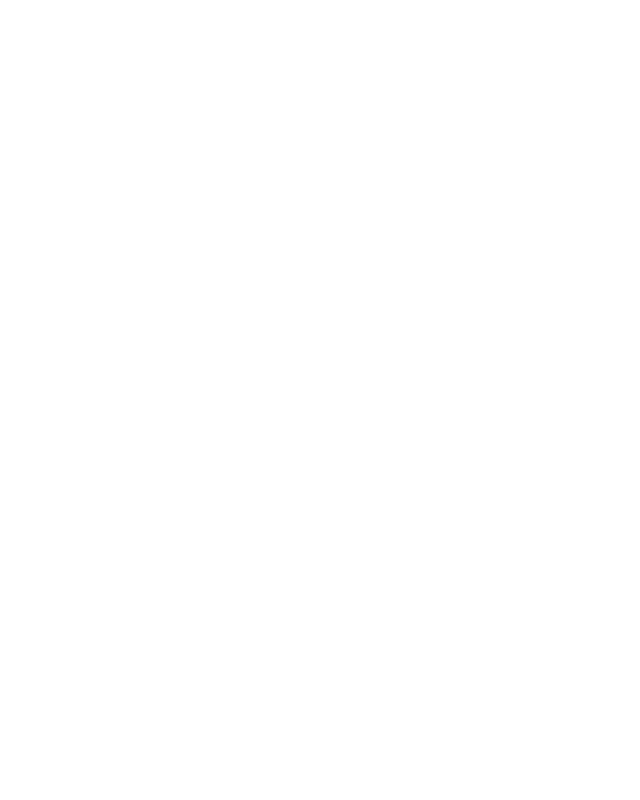
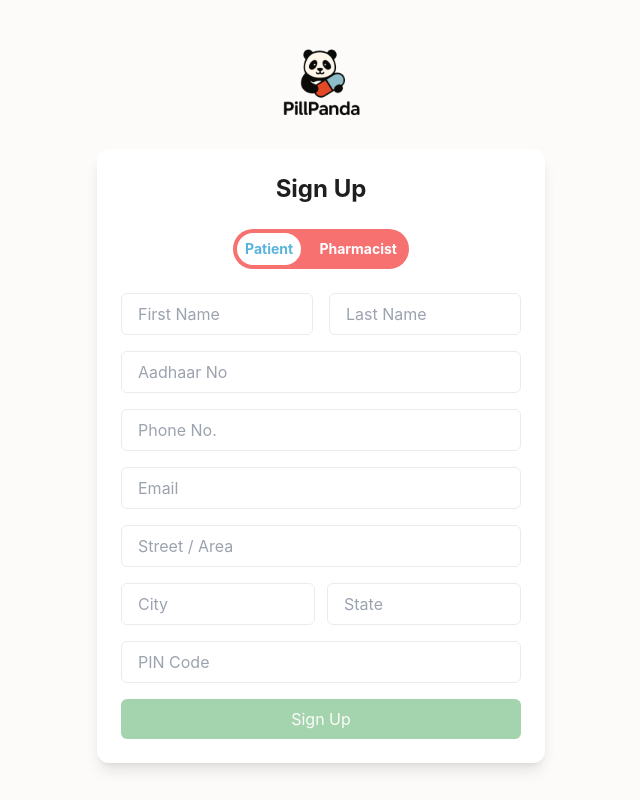
Before and after one commit to AdhiV19/PillPanda, a React (Vite) app: page /signup in a window 1280 px wide. Before the commit this address had no page. Shown: the whole page, without its empty margins (319-959 px from the left). Built offline with nearby package versions, Linux system fonts and the light colour scheme.

Commit message:
signup introduced

```diff
--- a/src/App.jsx
+++ b/src/App.jsx
@@ -1,13 +1,15 @@
 
 import {BrowserRouter, Routes, Route} from "react-router-dom"
 import Home from './components/Home'
+import Signup from "./components/Signup"
 
 function App() {
   return (
     <>
       <BrowserRouter>
       <Routes>
-        <Route path="/landing" element={<Home/>}/>
+        <Route path="/" element={<Home />} />
+        <Route path="/signup" element={<Signup />} />
       </Routes>
       </BrowserRouter>
     </>
--- a/src/components/Nav.jsx
+++ b/src/components/Nav.jsx
@@ -1,8 +1,10 @@
 import React from "react";
 import { useEffect, useState } from "react";
+import { useNavigate } from "react-router-dom";
 
 function Nav() {
   const [darkMode, setDarkMode] = useState(false);
+  const navigate = useNavigate();
 
   useEffect(() => {
     document.documentElement.classList.toggle("dark", darkMode);
@@ -11,7 +13,9 @@
   return (
     <header className="sticky top-0 z-40 ">
       <nav className="   bg-pandaWhite dark:bg-pandaBlack  px-6 py-4 flex items-center justify-between text-pandaBlack dark:text-pandaWhite shadow dark:shadow-grey">
-        <div className="text-4xl font-bold ms-10  "><a href="#">PillPanda</a></div>
+        <div className="text-4xl font-bold ms-10  ">
+          <a href="#">PillPanda</a>
+        </div>
 
         <div className="flex items-center space-x-6 mx-8">
           <a href="#" className="hover:text-pandaRed">
@@ -23,9 +27,10 @@
           <button className="px-4 py-1.5 border-pandaGreen border-2  rounded-md hover:bg-green-200 text-sm">
             Log In
           </button>
-          <button className="px-4 py-2 bg-pandaGreen text-pandaWhite rounded-md hover:opacity-70 text-sm dark:bg-pandaGreen dark:text-pandaBlack">
+          <button onClick={() => navigate("/signup")} className="px-4 py-2 bg-pandaGreen text-pandaWhite rounded-md hover:opacity-70 text-sm dark:bg-pandaGreen dark:text-pandaBlack">
             Sign Up
           </button>
+
 
           <label className="relative inline-flex items-center cursor-pointer">
             <input
@@ -36,8 +41,10 @@
             />
             <div className="w-11 h-6 bg-gray-300 peer-focus:outline-none rounded-full peer dark:bg-pandaWhite peer-checked:bg-blue-600 transition-colors"></div>
             <div className="absolute self-center left-1 top-1 w-4 h-4 bg-pandaRed rounded-full transition-transform peer-checked:translate-x-5  peer-checked:bg-pandaBlue  duration-150 ease-out"></div>
-            <img src={darkMode ? "/moon.png" : "/sun.png"} className={darkMode ? " left-3 h-5 w-5" : "ms-1 h-4 w-4"}/>
-
+            <img
+              src={darkMode ? "/moon.png" : "/sun.png"}
+              className={darkMode ? " left-3 h-5 w-5" : "ms-1 h-4 w-4"}
+            />
           </label>
         </div>
       </nav>
--- /dev/null
+++ b/src/components/Signup.jsx
@@ -0,0 +1,90 @@
+import React, { useState } from "react";
+
+function SignUp() {
+  const [isPharmacist, setIsPharmacist] = useState(false);
+  const [loading, setLoading] = useState(false);
+
+  const handleSubmit = (e) => {
+    e.preventDefault();
+    setLoading(true);
+    setTimeout(() => {
+      alert("Form submitted successfully!");
+      setLoading(false);
+    }, 1500);
+  };
+
+  return (
+    <div className="min-h-screen flex flex-col items-center justify-center bg-pandaWhite dark:bg-pandaBlack text-pandaBlack dark:text-pandaWhite px-4 py-8">
+      <img src="/logo_pillpanda_transp.png" alt="PillPanda Logo" className="h-24 mb-4" />
+
+      <div className="w-full max-w-md bg-white dark:bg-pandaBlack shadow-lg rounded-xl p-6 space-y-6">
+        <h2 className="text-2xl font-bold text-center">Sign Up</h2>
+
+        {/* Toggle Switch */}
+        <div className="relative flex items-center justify-center">
+          <label className="relative inline-flex items-center cursor-pointer w-44 h-10">
+            <input
+              type="checkbox"
+              checked={isPharmacist}
+              onChange={() => setIsPharmacist(!isPharmacist)}
+              className="sr-only peer"
+            />
+            <div className="absolute w-full h-full rounded-3xl bg-red-400 peer-checked:bg-blue-500 transition-colors"></div>
+            <div className="absolute left-1 top-1 w-16 h-8 bg-white rounded-full transition-transform peer-checked:translate-x-20 peer-checked:w-3/6 peer-checked:left-0 z-10"></div>
+            <div className="flex justify-between w-full px-3 text-sm font-bold z-20">
+              <span className={`transition ${!isPharmacist ? "text-pandaBlue " : "text-white "}`}>Patient</span>
+              <span className={`transition ${isPharmacist ? "text-pandaRed x-1" : "text-white"}`}>Pharmacist</span>
+            </div>
+          </label>
+        </div>
+
+        <form onSubmit={handleSubmit} className="space-y-4">
+          {!isPharmacist ? (
+            <>
+              <div className="flex space-x-4">
+                <input type="text" placeholder="First Name" className="input" required />
+                <input type="text" placeholder="Last Name" className="input" required />
+              </div>
+              <input type="text" placeholder="Aadhaar No" className="input" required />
+              <input type="tel" placeholder="Phone No." className="input" required />
+              <input type="email" placeholder="Email" className="input" required />
+              <input type="text" placeholder="Street / Area" className="input" required />
+              <div className="flex gap-3">
+                <input type="text" placeholder="City" className="input" required />
+                <input type="text" placeholder="State" className="input" required />
+              </div>
+              <input type="text" placeholder="PIN Code" className="input" required />
+            </>
+          ) : (
+            <>
+              <div className="flex space-x-4">
+                <input type="text" placeholder="Licensee First Name" className="input" required />
+                <input type="text" placeholder="Licensee Last Name" className="input" required />
+              </div>
+              <input type="text" placeholder="Pharmacist License No" className="input" required />
+              <input type="text" placeholder="GST No" className="input" required />
+              <input type="tel" placeholder="Registered Phone No." className="input" required />
+              <input type="email" placeholder="Email" className="input" required />
+              <input type="text" placeholder="Street / Area" className="input" required />
+              <div className="flex gap-3">
+                <input type="text" placeholder="City" className="input" required />
+                <input type="text" placeholder="State" className="input" required />
+              </div>
+              <input type="text" placeholder="PIN Code" className="input" required />
+            </>
+          )}
+
+          <button
+            type="submit"
+            disabled={loading}
+            className="w-full py-2 bg-pandaGreen text-pandaWhite dark:text-pandaBlack rounded-md hover:opacity-90 transition"
+          >
+            {loading ? "Submitting..." : "Sign Up"}
+          </button>
+        </form>
+      </div>
+    </div>
+  );
+}
+
+export default SignUp;
--- a/src/index.css
+++ b/src/index.css
@@ -13,3 +13,7 @@
 body {
   font-family: 'Inter', sans-serif;
 }
+
+.input {
+  @apply w-full px-4 py-2 border border-lightGray dark:border-slateGray rounded-md bg-transparent focus:outline-none focus:ring-2 focus:ring-pandaGreen;
+ }
```
